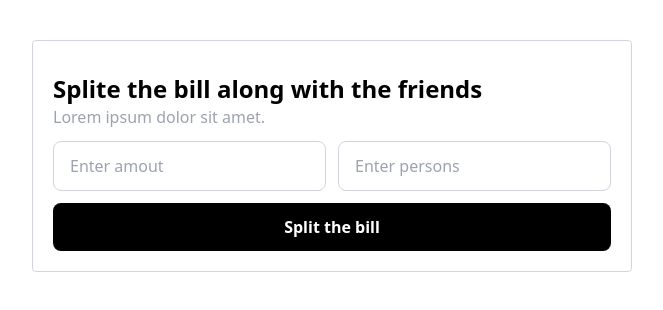
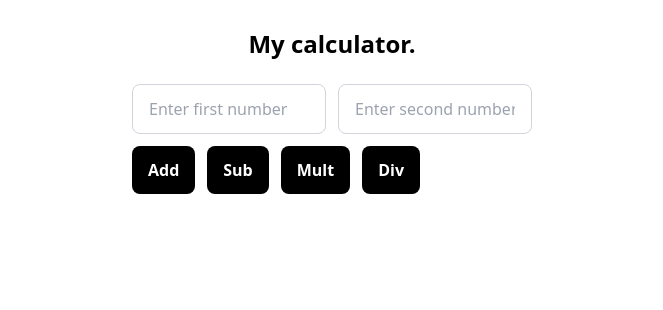
Before and after one commit to sujeethonnappagol/Javascript-DOM, a plain HTML site: page index.html in a window 1280 px wide. Shown: the whole page, without its empty margins (308-971 px from the left). Drawn offline with nearby package versions, Linux system fonts and the light colour scheme.

Commit message:
Done with calculator app using Javascript DOM

```diff
--- a/app.js
+++ b/app.js
@@ -14,8 +14,61 @@
 // }
 // welcome()
 
-function split(){
-    let amount = document.getElementById('amount');
-    let person = document.getElementById('person');
-    let resultdiv = amount.value / person.value;
+// function split(){
+//     let amount = document.getElementById('amount');
+//     let persons = document.getElementById('persons');
+//     let result = (amount.value / persons.value).toFixed(2);
+//     let resultDiv = document.getElementById('result');
+//     resultDiv.innerText = result;
+// }
+// split()
+
+// let counter = 0;
+// function increment(){
+//     counter = counter + 1;
+//     let counterResult = document.getElementById('counterResult');
+//     counterResult.innerText = counter
+// }
+
+// function decrement(){
+//     if (counter > 0){
+//         counter = counter - 1;
+//         let counterResult = document.getElementById('counterResult');
+//         counterResult.innerText = counter
+//     }
+// }
+
+
+
+function add(){
+    let num1 = document.getElementById('num1').value;
+    let num2 = document.getElementById('num2').value;
+    let number = Number;
+    let result = number(num1) + Number(num2);
+    let resultDiv = document.getElementById('result');
+    resultDiv.innerText = result;
 }
+function sub(){
+    let num1 = document.getElementById('num1').value;
+    let num2 = document.getElementById('num2').value;
+    let number = Number;
+    let result = number(num1) - Number(num2);
+    let resultDiv = document.getElementById('result');
+    resultDiv.innerText = result;
+}
+function mult(){
+    let num1 = document.getElementById('num1').value;
+    let num2 = document.getElementById('num2').value;
+    let number = Number;
+    let result = number(num1) * Number(num2);
+    let resultDiv = document.getElementById('result');
+    resultDiv.innerText = result;
+}
+function div(){
+    let num1 = document.getElementById('num1').value;
+    let num2 = document.getElementById('num2').value;
+    let number = Number;
+    let result = number(num1) / Number(num2);
+    let resultDiv = document.getElementById('result');
+    resultDiv.innerText = result;
+}
--- a/index.html
+++ b/index.html
@@ -20,16 +20,44 @@
         <button id="btn" onclick="welcome()" class="mt-3  rounded-lg px-4 py-3 bg-black text-white font-bold">Yes, completed</button>
     </div> -->
 
-
+<!--
     <div class="w-[600px] mx-auto my-10 p-5 border border-gray-300 rounded">
+        <h1 id="result" class="font-bold text-2xl mt-3 text-center">hi how are you</h1>
         <h1 id="heading" class="font-bold text-2xl mt-3">Splite the bill along with the friends</h1>
         <p class="text-gray-400">Lorem ipsum dolor sit amet.</p>
         <div class="flex gap-3">
-            <input id="name" id="amount" type="text" placeholder="Enter amout" class="mt-3 border border-gray-300 rounded-lg px-4 py-3 w-1/2">
-            <input id="name" id="persons" type="text" placeholder="Enter persons" class="mt-3 border border-gray-300 rounded-lg px-4 py-3 w-1/2">
+            <input id="amount" type="text" placeholder="Enter amout" class="mt-3 border border-gray-300 rounded-lg px-4 py-3 w-1/2">
+            <input id="persons" type="text" placeholder="Enter persons" class="mt-3 border border-gray-300 rounded-lg px-4 py-3 w-1/2">
         </div>
         <button id="btn" onclick="split()" class="mt-3 w-full rounded-lg px-4 py-3 bg-black text-white font-bold">Split the bill</button>
+    </div> -->
+
+
+    <!-- <div class="mx-auto w-[500px] mt-7 items-center p-5 rounded text-center">
+        <h1 id="counterResult" class="text-6xl font-bold">0</h1>
+        <h1 class="text-2xl font-bold mt-3">Basic javascript counter app</h1>
+        <div class="flex gap-3 mt-3 items-center justify-center">
+            <button onclick="increment()" class="rounded-lg px-4 py-3 bg-black text-white font-bold">Increment</button>
+            <button onclick="decrement()" class="rounded-lg px-4 py-3 bg-black text-white font-bold">Decrement</button>
+        </div>
+    </div> -->
+
+  <!-- simple calculator app -->
+    <div class="mx-auto mt-7 text-center border-gray-200 w-[400px] rounded-lg">
+        <h1  id="result" class=" text-5xl font-bold mt-3"><span ></span></h1>
+        <h1 class="mx-auto text-2xl font-bold mt-3">My calculator.</h1>
+        <div class="flex gap-3 mt-3">
+            <input id="num1" type="text" placeholder="Enter first number" class="mt-3 w-1/2 border border-gray-300 rounded-lg px-4 py-3 w-1/2">
+            <input id="num2" type="text" placeholder="Enter second number" class="mt-3 w-1/2 border border-gray-300 rounded-lg px-4 py-3 w-1/2">
+        </div>
+        <div class="flex gap-3 mt-3">
+            <button onclick="add()" class="rounded-lg px-4 py-3 bg-black text-white font-bold">Add</button>
+            <button onclick="sub()" class="rounded-lg px-4 py-3 bg-black text-white font-bold">Sub</button>
+            <button onclick="mult()" class="rounded-lg px-4 py-3 bg-black text-white font-bold">Mult</button>
+            <button onclick="div()" class="rounded-lg px-4 py-3 bg-black text-white font-bold">Div</button>
+        </div>
     </div>
+
 
 
 </body>
```
